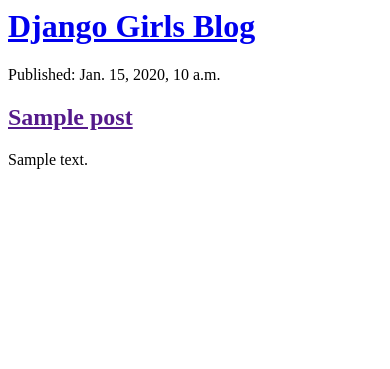
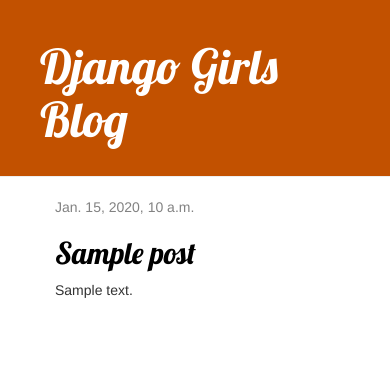
Before and after one commit to rhuney00/my-first-blog, a Django app: page / in a window 390 px wide. Shown: the top 369 px of the page. Run offline with Django 3.2, Linux system fonts and the light colour scheme; tables that the repository leaves empty hold one stand-in row (values such as "Sample post"); some libraries are stand-ins or nearby versions.

Commit message:
Added view and template for detailed blog post as well as CSS for the site.

```diff
--- /dev/null
+++ b/blog/static/css/blog.css
@@ -0,0 +1,46 @@
+.page-header {
+    background-color: #C25100;
+    margin-top: 0;
+    padding: 20px 20px 20px 40px;
+}
+
+.page-header h1, .page-header h1 a, .page-header h1 a:visited, .page-header h1 a:active {
+    color: #ffffff;
+    font-size: 36pt;
+    text-decoration: none;
+}
+
+.content {
+    margin-left: 40px;
+}
+
+h1, h2, h3, h4 {
+    font-family: 'Lobster', cursive;
+}
+
+.date {
+    color: #828282;
+}
+
+.save {
+    float: right;
+}
+
+.post-form textarea, .post-form input {
+    width: 100%;
+}
+
+.top-menu, .top-menu:hover, .top-menu:visited {
+    color: #ffffff;
+    float: right;
+    font-size: 26pt;
+    margin-right: 20px;
+}
+
+.post {
+    margin-bottom: 70px;
+}
+
+.post h2 a, .post h2 a:visited {
+    color: #000000;
+}
--- /dev/null
+++ b/blog/templates/blog/base.html
@@ -0,0 +1,23 @@
+{% load static %}
+<html>
+    <head>
+        <title>Django Girls blog</title>
+        <link rel="stylesheet" href="//maxcdn.bootstrapcdn.com/bootstrap/3.2.0/css/bootstrap.min.css">
+        <link rel="stylesheet" href="//maxcdn.bootstrapcdn.com/bootstrap/3.2.0/css/bootstrap-theme.min.css">
+        <link href='//fonts.googleapis.com/css?family=Lobster&subset=latin,latin-ext' rel='stylesheet' type='text/css'>
+        <link rel="stylesheet" href="{% static 'css/blog.css' %}">
+    </head>
+    <body>
+        <div class="page-header">
+            <h1><a href="/">Django Girls Blog</a></h1>
+        </div>
+        <div class="content container">
+            <div class="row">
+                <div class="col-md-8">
+                {% block content %}
+                {% endblock %}
+                </div>
+            </div>
+        </div>
+    </body>
+</html>
--- a/blog/templates/blog/post_list.html
+++ b/blog/templates/blog/post_list.html
@@ -1,19 +1,13 @@
-<html>
-    <head>
-        <title>Ralph's blog</title>
-    </head>
-    <body>
-        <div>
-            <h1><a href="/">Django Girls Blog</a></h1>
+{% extends 'blog/base.html' %}
+
+{% block content %}
+    {% for post in posts %}
+        <div class="post">
+            <div class="date">
+                {{ post.published_date }}
+            </div>
+            <h2><a href="{% url 'post_detail' pk=post.pk %}">{{ post.title }}</a></h2>
+            <p>{{ post.text|linebreaksbr }}</p>
         </div>
-
-        {% for post in posts %}
-            <div>
-                <p>Published: {{ post.published_date }}</p>
-                <h2><a href="">{{ post.title }}</a></h2>
-                <p>{{ post.text|linebreaksbr }}</p>
-            </div>
-        {% endfor %}
-
-    </body>
-</html>
+    {% endfor %}
+{% endblock %}
--- a/blog/urls.py
+++ b/blog/urls.py
@@ -2,5 +2,6 @@ from django.urls import path
 from . import views
 
 urlpatterns = [
-    path('', views.post_list, name='post_list')
+    path('', views.post_list, name='post_list'),
+    path('post/<int:pk>/', views.post_detail, name='post_detail'),
 ]
--- a/blog/views.py
+++ b/blog/views.py
@@ -1,4 +1,4 @@
-from django.shortcuts import render
+from django.shortcuts import render, get_object_or_404
 from django.utils import timezone
 from .models import Posts
 
@@ -6,3 +6,7 @@ from .models import Posts
 def post_list(request):
     posts = Posts.objects.filter(published_date__lte=timezone.now()).order_by('published_date')
     return render(request, 'blog/post_list.html', {'posts': posts})
+
+def post_detail(request, pk):
+    post = get_object_or_404(Posts, pk=pk)
+    return render(request, 'blog/post_detail.html', {'post': post})
--- a/mysite/settings.py
+++ b/mysite/settings.py
@@ -15,7 +15,6 @@ import os
 
 # Build paths inside the project like this: BASE_DIR / 'subdir'.
 BASE_DIR = Path(__file__).resolve(strict=True).parent.parent
-
 
 # Quick-start development settings - unsuitable for production
 # See https://docs.djangoproject.com/en/3.1/howto/deployment/checklist/
@@ -119,5 +118,5 @@ USE_TZ = True
 # Static files (CSS, JavaScript, Images)
 # https://docs.djangoproject.com/en/3.1/howto/static-files/
 
-STATIC_URL = '/static/'
+STATIC_URL = 'blog/static/'
 STATIC_ROOT = os.path.join(BASE_DIR, 'static')
```
Also changed, not shown: blog/templates/blog/post_detail.html (added, +13 -0 lines).
